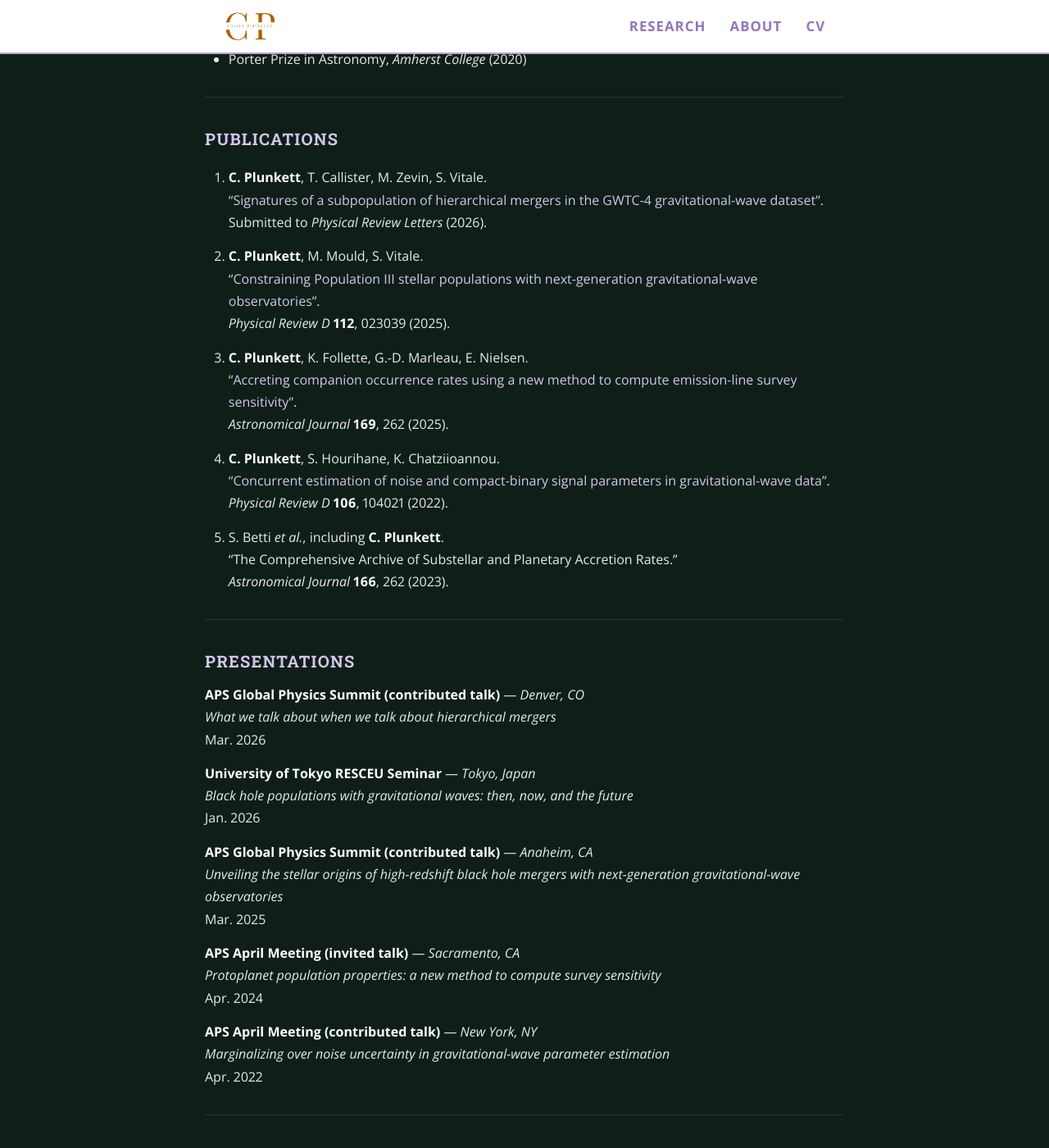
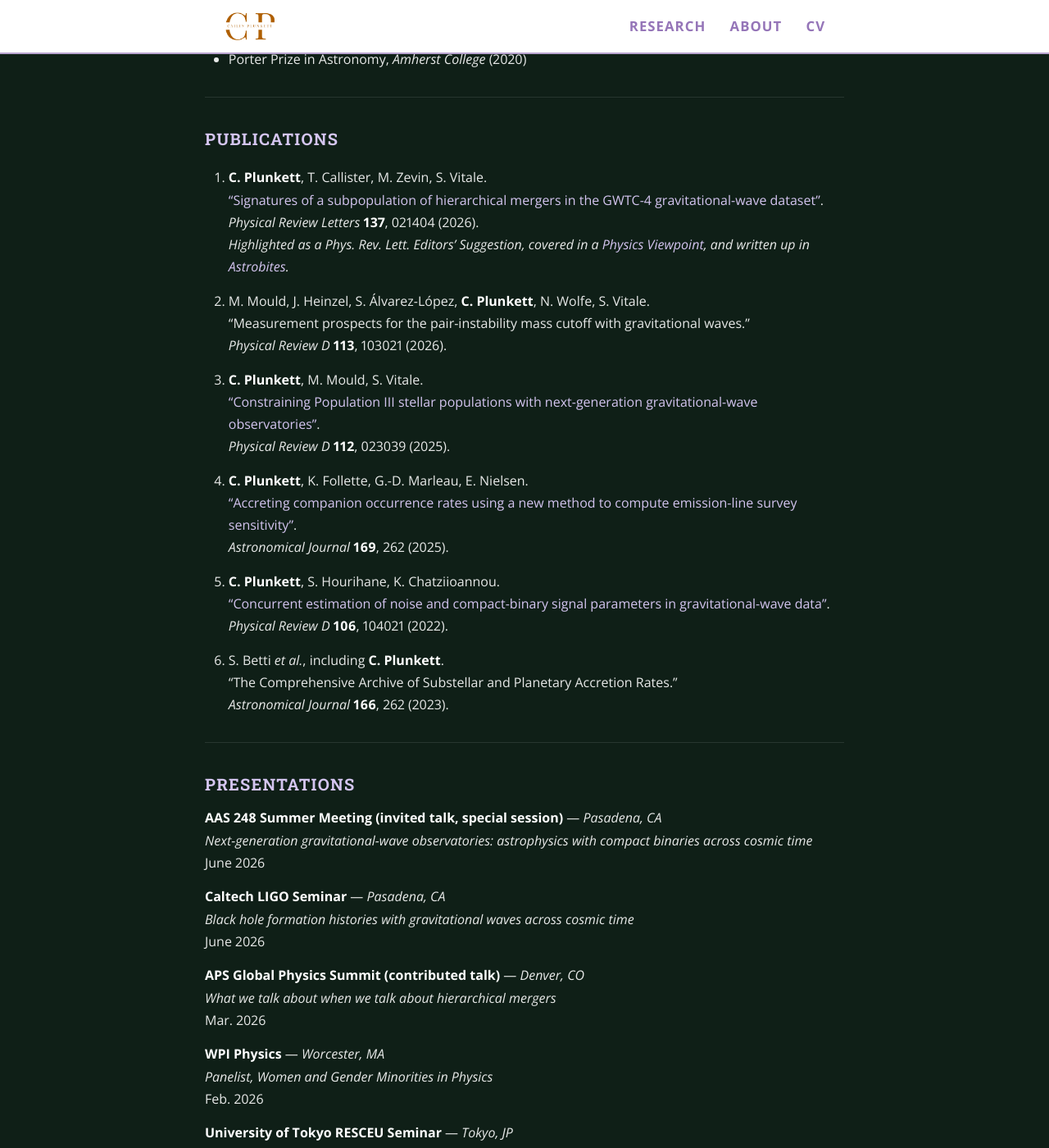
Before and after one commit to cailinplunkett/cailinplunkett.github.io, a Jekyll site: the page built from cv.md, in a window 1280 px wide and 1400 px high, scrolled down 1218 px. Shown: the whole window at 82% size. Built offline with Jekyll 4.4.1, drawn with Linux system fonts in a browser that asks for light colours; nearby versions of some CDN libraries; some of the changed text lies outside the part shown.

Commit message:
updates July 2026

```diff
--- a/cv.md
+++ b/cv.md
@@ -9,13 +9,13 @@ main_nav: true
 
 ## Cailin Plunkett
 
-<a href="/CV_26Feb.pdf" class="cv-pdf-btn" target="_blank">View PDF (Feb. 2026)</a>
+<a href="/CV_26July.pdf" class="cv-pdf-btn" target="_blank">View PDF (July 2026)</a>
 
 ---
 
 ## Research Interests
 
-Probing black hole properties and binary star evolution using gravitational-wave data, with an emphasis on both data-driven and simulation-based methods.
+Probing black hole properties and binary star evolution using gravitational-wave data. Emphasis on both data-driven and simulation-based methods.
 
 ---
 
@@ -56,11 +56,16 @@ Sept. 2019 – May 2023
 
 ## Publications
 
-1. **C. Plunkett**, T. Callister, M. Zevin, S. Vitale.
-   [“Signatures of a subpopulation of hierarchical mergers in the GWTC-4 gravitational-wave dataset”](https://arxiv.org/abs/2601.07908).
-   Submitted to *Physical Review Letters* (2026).
+6. **C. Plunkett**, T. Callister, M. Zevin, S. Vitale.
+   [“Signatures of a subpopulation of hierarchical mergers in the GWTC-4 gravitational-wave dataset”](https://journals.aps.org/prl/abstract/10.1103/n6p4-ftgq).
+   *Physical Review Letters* **137**, 021404 (2026).
+   *Highlighted as a Phys. Rev. Lett. Editors' Suggestion, covered in a [Physics Viewpoint](https://physics.aps.org/articles/v19/96), and written up in [Astrobites](https://astrobites.org/2026/05/09/many-mergers-might-fill-mass-gap/).*
 
-2. **C. Plunkett**, M. Mould, S. Vitale.
+5. M. Mould, J. Heinzel, S. Álvarez-López, **C. Plunkett**, N. Wolfe, S. Vitale.
+   “Measurement prospects for the pair-instability mass cutoff with gravitational waves.”
+   *Physical Review D* **113**, 103021 (2026).
+
+4. **C. Plunkett**, M. Mould, S. Vitale.
    [“Constraining Population III stellar populations with next-generation gravitational-wave observatories”](https://journals.aps.org/prd/abstract/10.1103/jv8h-4ggy).
    *Physical Review D* **112**, 023039 (2025).
 
@@ -80,11 +85,23 @@ Sept. 2019 – May 2023
 
 ## Presentations
 
+**AAS 248 Summer Meeting (invited talk, special session)** — *Pasadena, CA*
+*Next-generation gravitational-wave observatories: astrophysics with compact binaries across cosmic time*
+June 2026
+
+**Caltech LIGO Seminar** — *Pasadena, CA*
+*Black hole formation histories with gravitational waves across cosmic time*
+June 2026
+
 **APS Global Physics Summit (contributed talk)** — *Denver, CO*
 *What we talk about when we talk about hierarchical mergers*
 Mar. 2026
 
-**University of Tokyo RESCEU Seminar** — *Tokyo, Japan*
+**WPI Physics** — *Worcester, MA*
+*Panelist, Women and Gender Minorities in Physics*
+Feb. 2026
+
+**University of Tokyo RESCEU Seminar** — *Tokyo, JP*
 *Black hole populations with gravitational waves: then, now, and the future*
 Jan. 2026
 
@@ -114,13 +131,9 @@ Jan. 2024 – present
 - Serve on admissions committee for a summer program targeting students with limited access to research.
 - Improve access to career preparation and networking resources.
 
-**MIT Graduate Women in Physics**
-Oct. 2023 – present
-- Mentor two undergraduate women.
-
 **Climate and Community Committee**
 Oct. 2020 – May 2023
-- Co-chair of a Physics and Astronomy Department committee addressing systemic access issues and institutional barriers to success in physics and astronomy.
+- Co-chair of Physics and Astronomy Dept. committee charged with addressing systemic access issues and institutional barriers to success in physics and astronomy, both in and beyond the Department.
 
 **Spectra Physics & Astronomy Club**
 Sept. 2021 – May 2023
```
Also changed, not shown: other parts of cv.md (+3 -3 lines), _posts/PopIIIPop.md (+2 -2 lines), _posts/hobbies.md (+10 -2 lines), research.md (+8 -5 lines), 5 other files.
